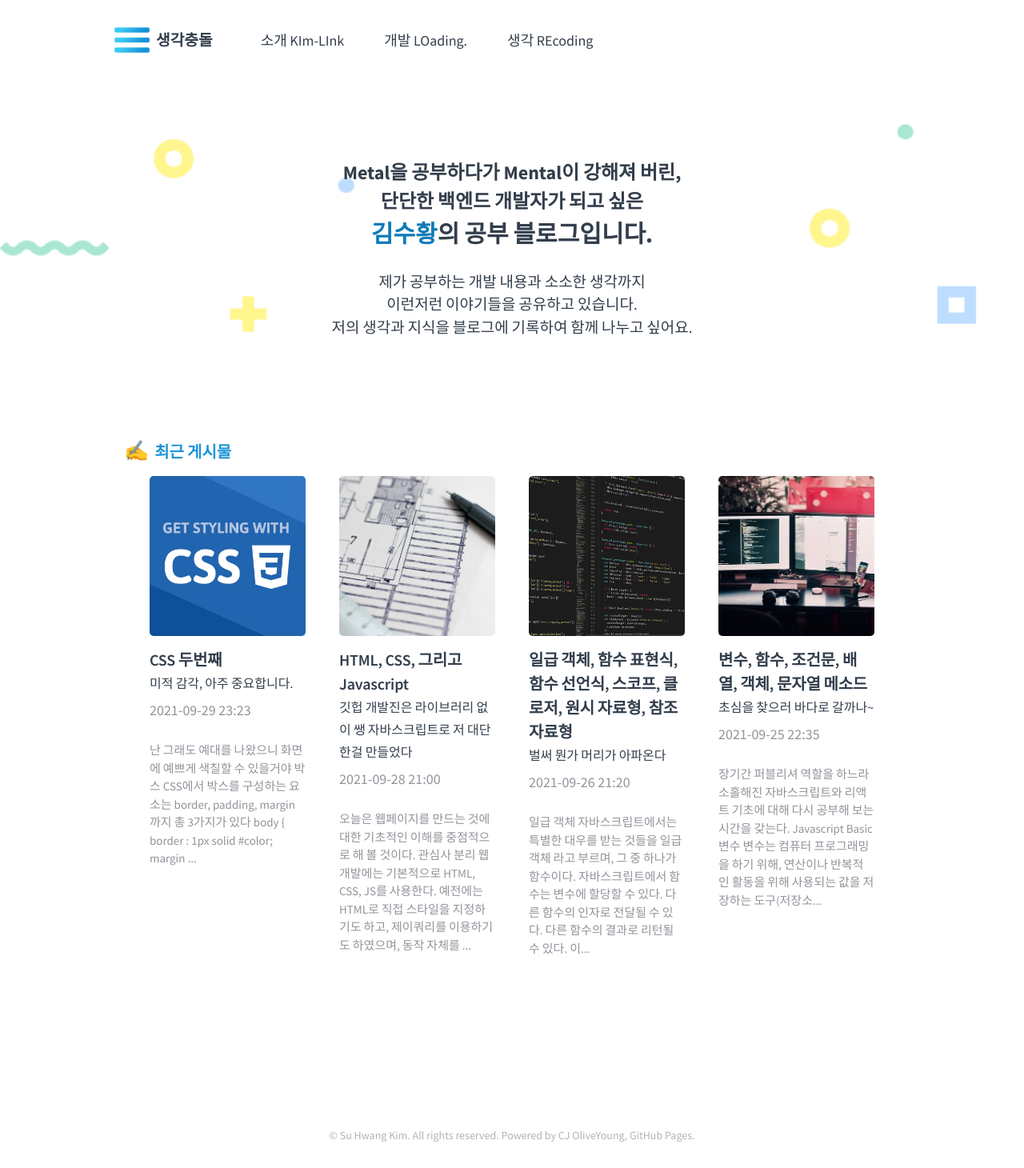
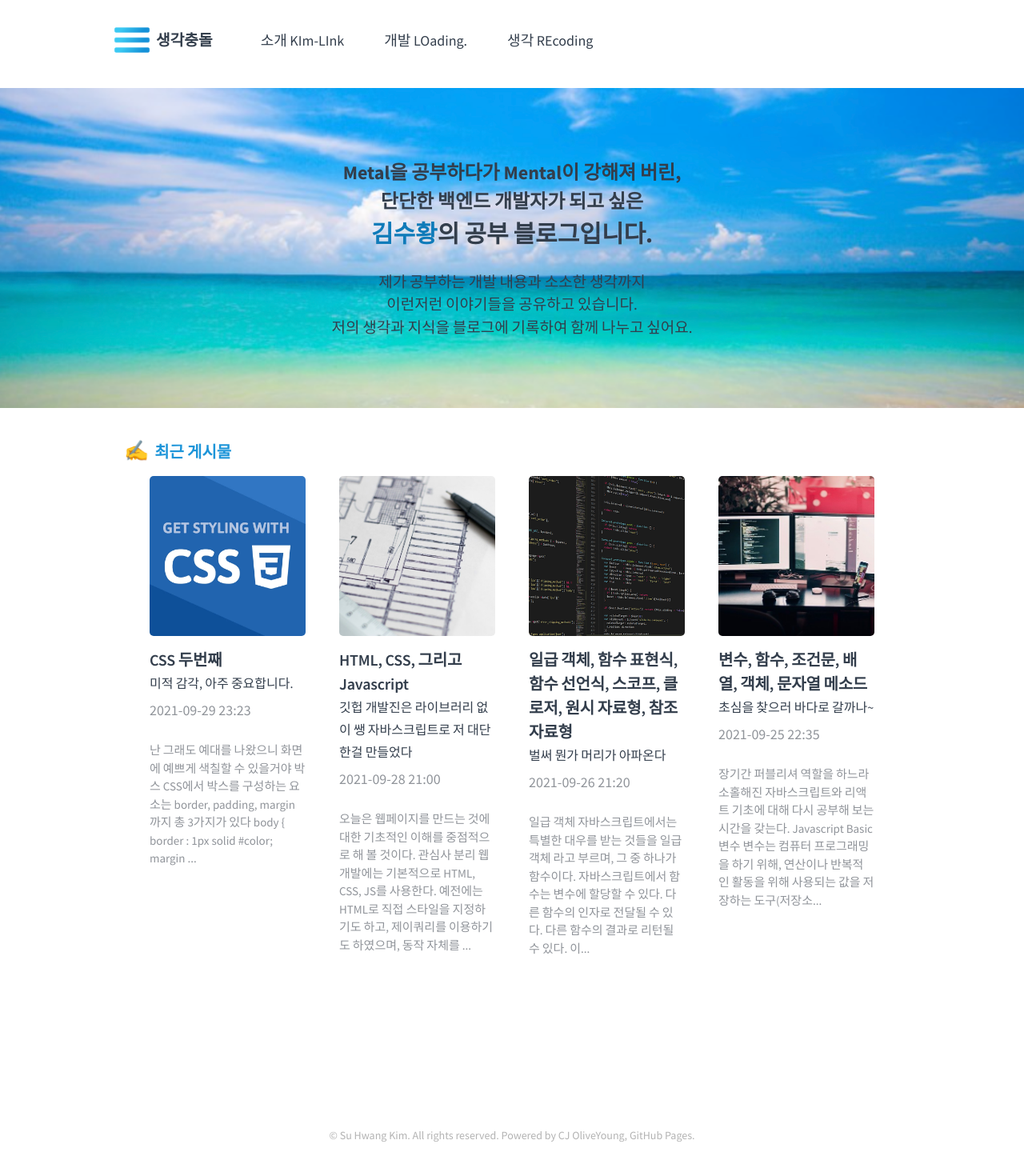
Before and after one commit to Kim-Link/Kim-Link.github.io, a Jekyll site: the page built from index.md, in a window 1280 px wide. Shown: the whole page at 80% size. Built offline with Jekyll 4.4.1, drawn with Linux system fonts in a browser that asks for light colours.

Commit message:
change image 2

```diff
--- a/_includes/main-banner.html
+++ b/_includes/main-banner.html
@@ -1,7 +1,7 @@
 <div class="main">
     <div class="main-banner">
         <div class="content">
-            <div class="overlay" style="background: url('/meta/page_bg_01.png')"></div>
+            <div class="overlay" style="background: url('/meta/page_bg_03.png')"></div>
             <div class="text-wrapper">
                 <div class="sub-title">
                     <span class="no-wrap">
```
Also changed, not shown: 2 other files.
